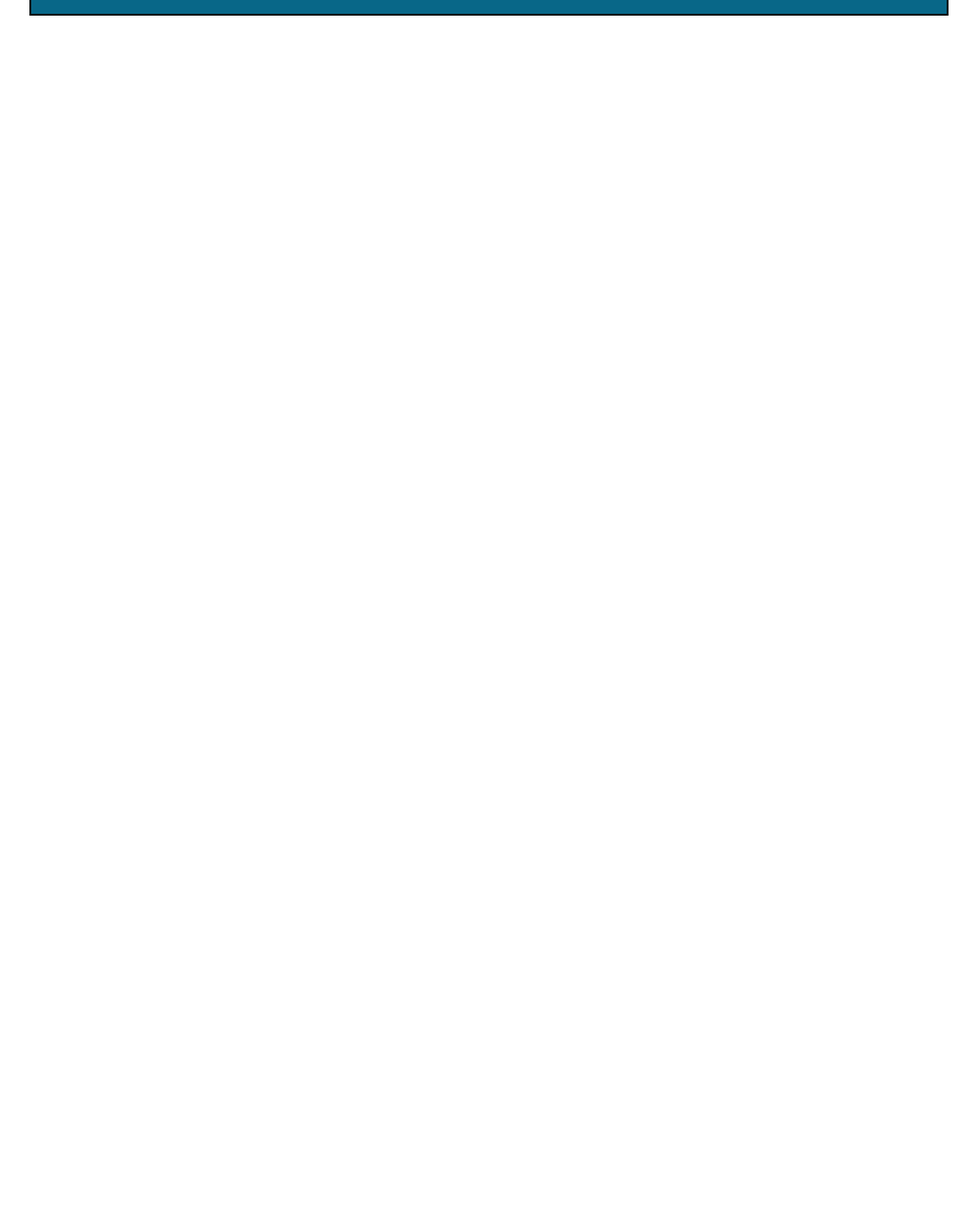
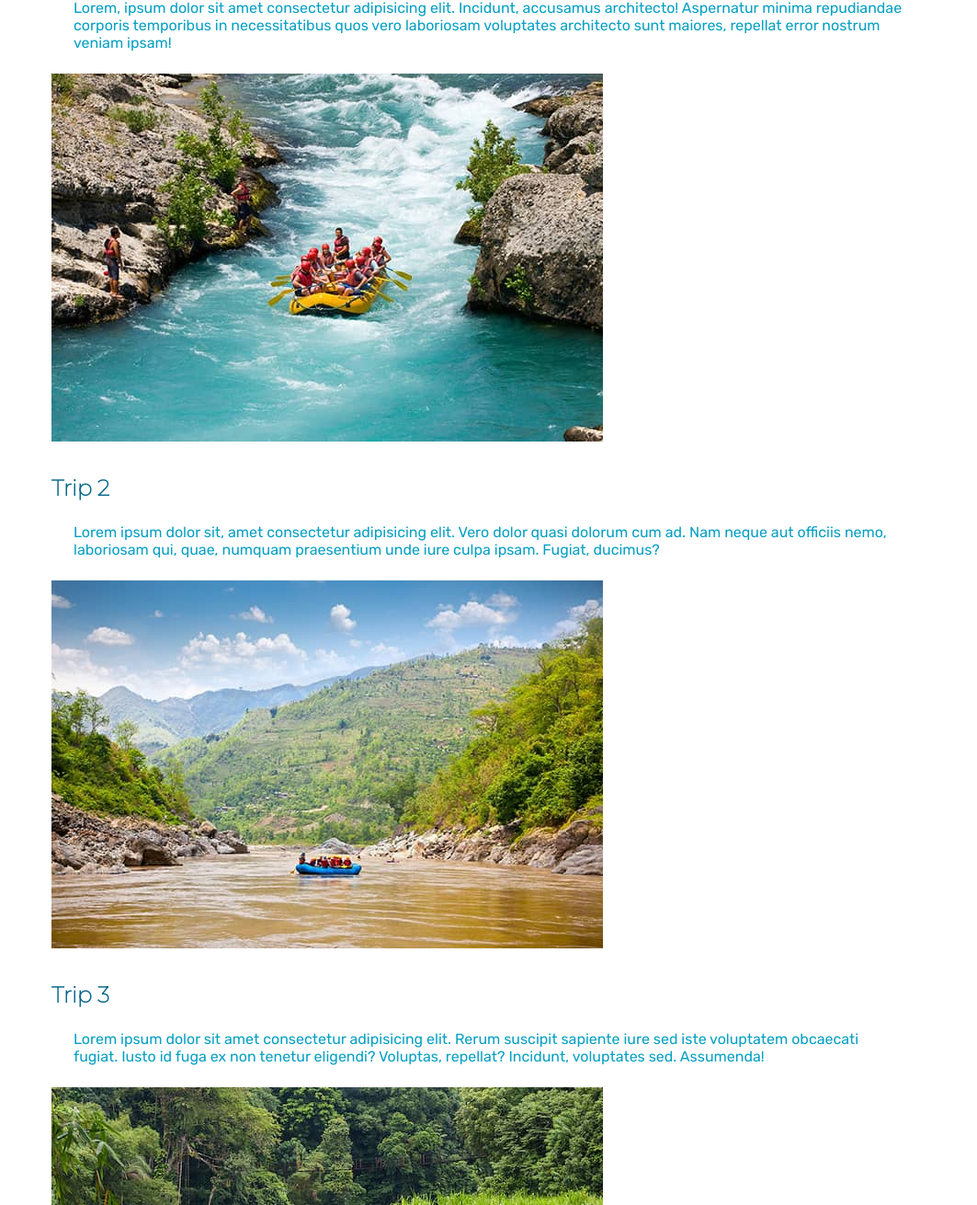
Before and after one commit to FerAnana/wdd130, a plain HTML site: page wwr/trips.html in a window 1280 px wide. Shown: the part 164-1474 px from the top of the page at 92% size, without its empty margins (108-1171 px from the left). Before the commit the page ends 800 px from the top, so only its background shows below. Drawn offline with Linux system fonts and the light colour scheme.

```diff
--- a/wwr/trips.html
+++ b/wwr/trips.html
@@ -27,8 +27,25 @@
         </nav>
     </header>
     <main>
-
+        <section class="trip-1">
+            <h1>Trip 1</h1>
+            <p>Lorem, ipsum dolor sit amet consectetur adipisicing elit. Incidunt, accusamus architecto! Aspernatur minima repudiandae corporis temporibus in necessitatibus quos vero laboriosam voluptates architecto sunt maiores, repellat error nostrum veniam ipsam!</p>
+            <img src="images/rafting-trip-1.jpg" alt="Rocky rapids">
+        </section>
+        <section class="trip-2">
+            <h1>Trip 2</h1>
+            <p>Lorem ipsum dolor sit, amet consectetur adipisicing elit. Vero dolor quasi dolorum cum ad. Nam neque aut officiis nemo, laboriosam qui, quae, numquam praesentium unde iure culpa ipsam. Fugiat, ducimus?</p>
+            <img src="images/rafting-trip-2.jpg" alt="Mountain view river">
+        </section>
+        <section class="trip-3">
+            <h1>Trip 3</h1>
+            <p>Lorem ipsum dolor sit amet consectetur adipisicing elit. Rerum suscipit sapiente iure sed iste voluptatem obcaecati fugiat. Iusto id fuga ex non tenetur eligendi? Voluptas, repellat? Incidunt, voluptates sed. Assumenda!</p>
+            <img src="images/rafting-trip-3.jpg" alt="Swamp travel path">
+        </section>
     </main>
+    <h2><a href="contact.html">Reserve your trip!</a></h2>
+    <table>
+    </table>
     <footer>
         <p>© | 2025 - White Water Rafting - Fernando Añaña</p>
         <div class="wireframe">
```
